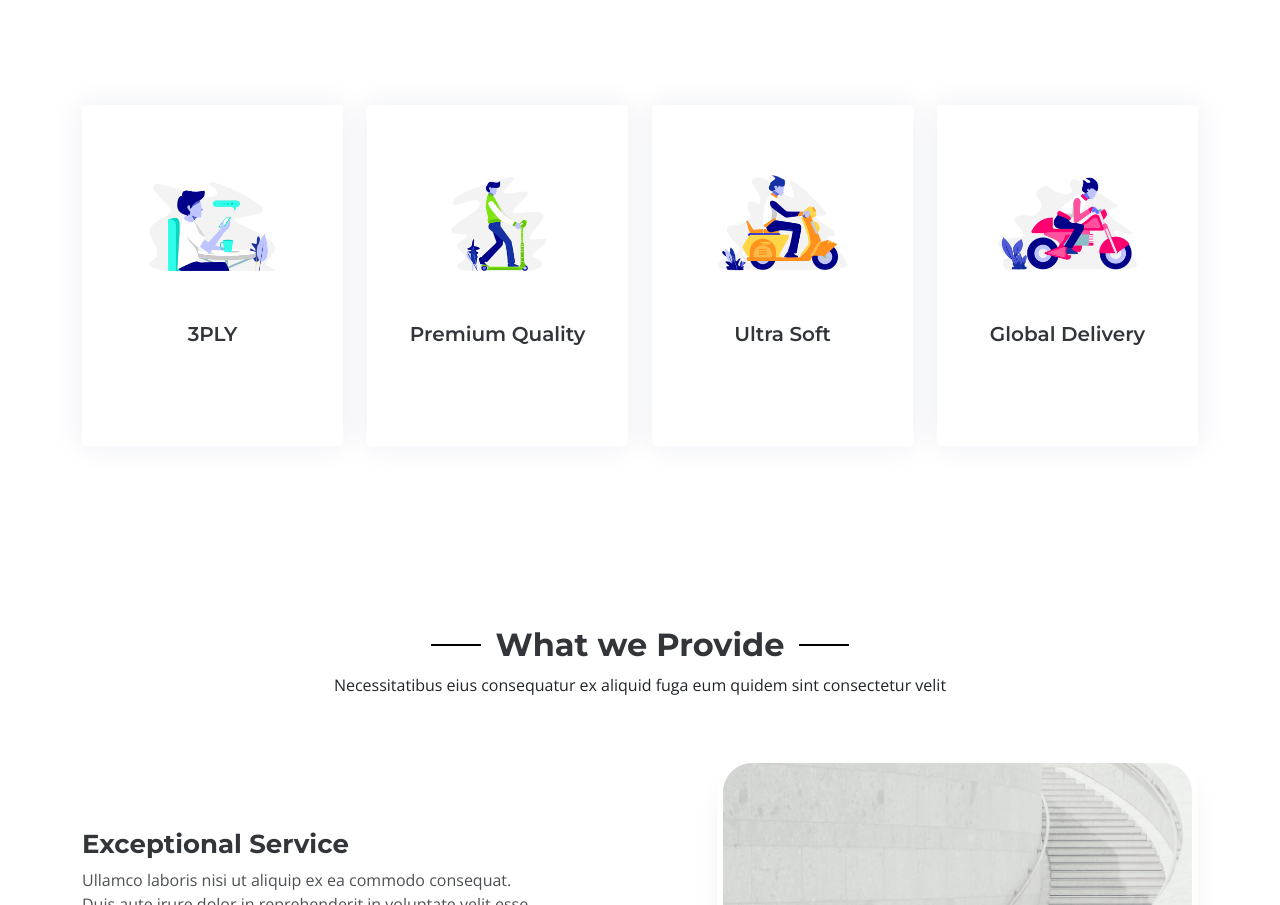
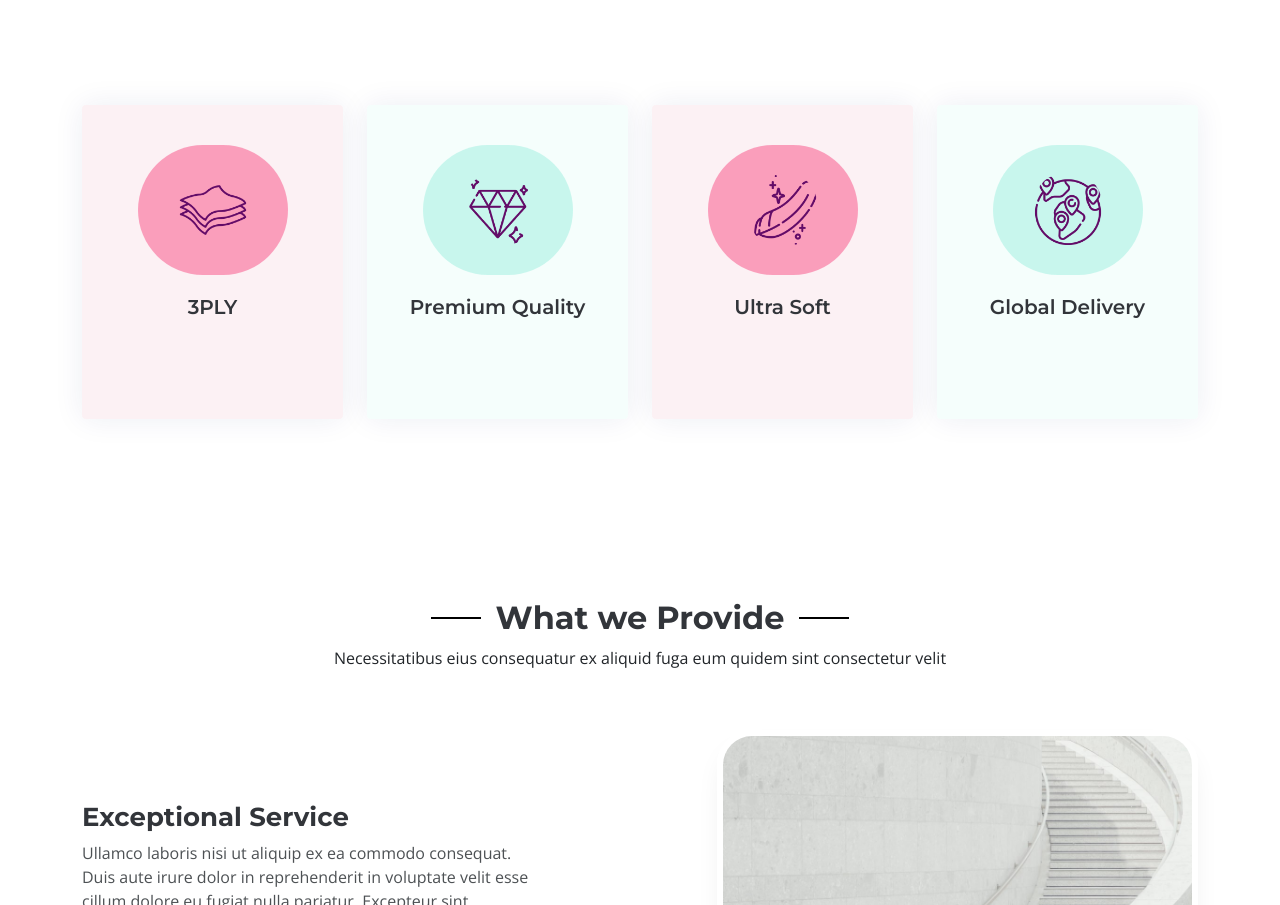
Before and after one commit to Harshit25102000/vagadiya-exim_frontend, a plain HTML site: page index.html in a window 1280 px wide. Shown: the part 901-1806 px from the top of the page. Drawn offline with nearby package versions, Linux system fonts and the light colour scheme.

Commit message:
second push for index page

```diff
--- a/index.html
+++ b/index.html
@@ -121,10 +121,10 @@
         <div class="row gy-4" data-aos="fade-left">
 
           <div class="col-lg-3 col-md-6" data-aos="zoom-in" data-aos-delay="100">
-            <div class="box">
+            <div class="box" style="background-color: #DD73951A;">
 
 
-              <img src="assets/img/pricing-free.png" class="img-fluid" alt="">
+              <img src="assets/img/soft.png" class="img-fluid" alt="" width="150" height="150" style="border-radius: 80px;background-color: #F94C8380;">
               <ul>
                 <h3>3PLY</h3>
 
@@ -132,11 +132,11 @@
           </div>
 
           <div class="col-lg-3 col-md-6" data-aos="zoom-in" data-aos-delay="200">
-            <div class="box">
+            <div class="box" style="background-color: #9BEFE01A;">
 
 
 
-              <img src="assets/img/pricing-starter.png" class="img-fluid" alt="">
+              <img src="assets/img/diamond.png" class="img-fluid" alt="" width="150" height="150" style="border-radius: 80px;background-color: #9BEFE080;">
               <ul>
                 <h3>Premium Quality</h3>
 
@@ -144,10 +144,10 @@
           </div>
 
           <div class="col-lg-3 col-md-6" data-aos="zoom-in" data-aos-delay="300">
-            <div class="box">
+            <div class="box" style="background-color: #DD73951A;">
 
 
-              <img src="assets/img/pricing-business.png" class="img-fluid" alt="">
+              <img src="assets/img/feather.png" class="img-fluid" alt="" width="150" height="150" style="border-radius: 80px;background-color: #F94C8380;">
               <ul>
                 <h3>Ultra Soft</h3>
 
@@ -155,10 +155,10 @@
           </div>
 
           <div class="col-lg-3 col-md-6" data-aos="zoom-in" data-aos-delay="400">
-            <div class="box">
+            <div class="box" style="background-color: #9BEFE01A;">
 
 
-              <img src="assets/img/pricing-ultimate.png" class="img-fluid" alt="">
+              <img src="assets/img/earth.png" class="img-fluid" alt="" width="150" height="150" style="border-radius: 80px;background-color: #9BEFE080;">
               <ul>
                 <h3>Global Delivery</h3>
 
```
Also changed, not shown: assets/img/diamond.png (added), assets/img/earth.png (added), assets/img/feather.png (added), assets/img/soft.png (added).
